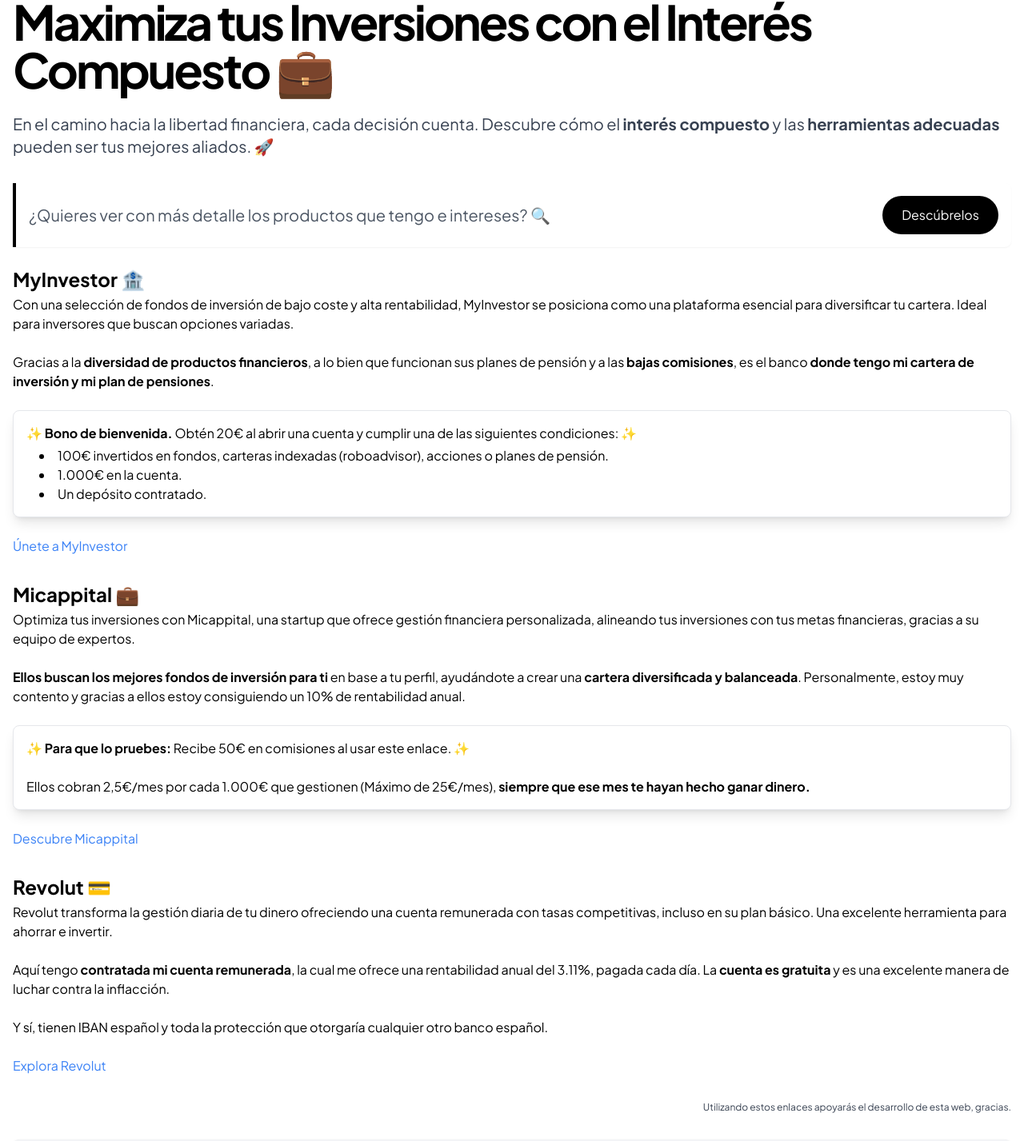
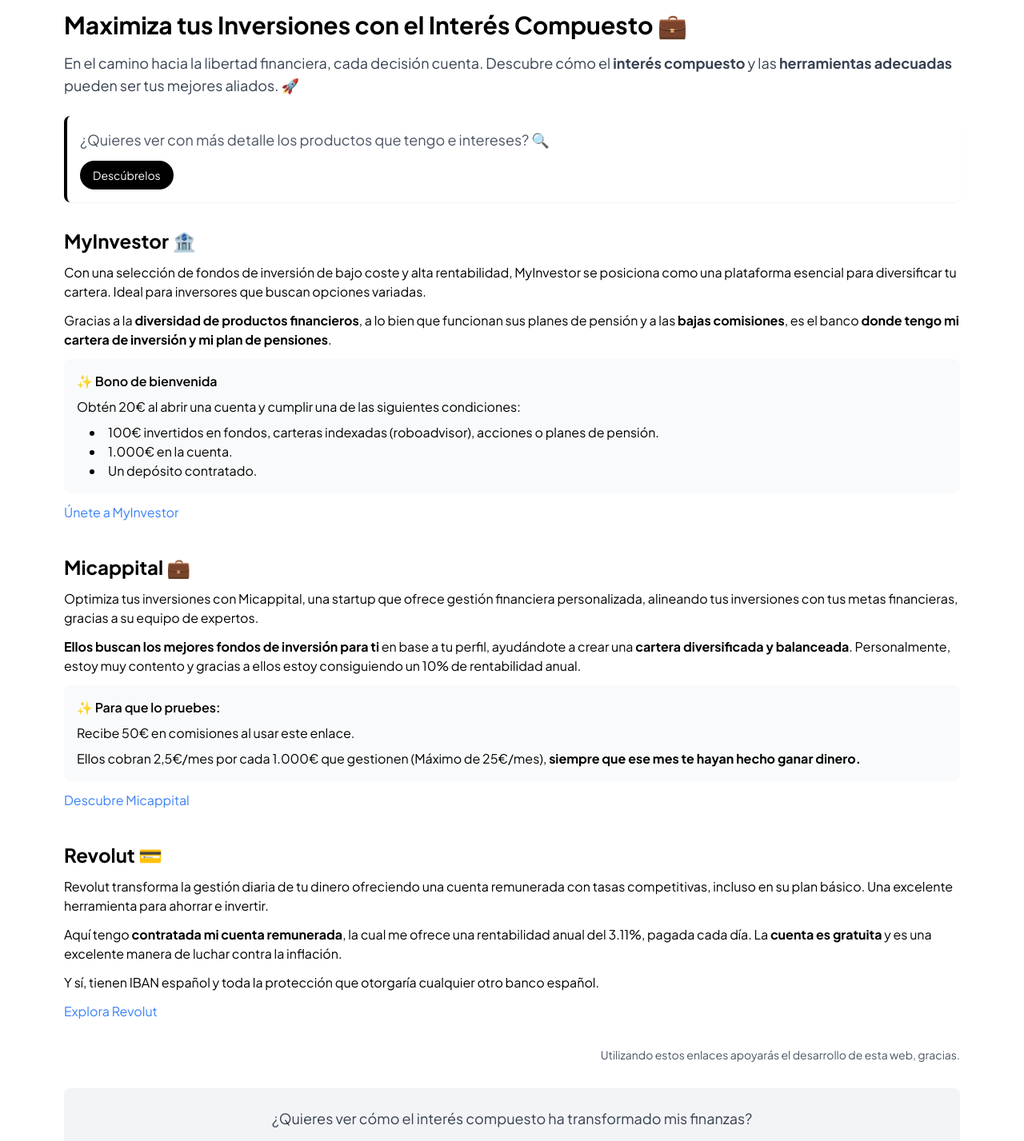
Before and after one commit to jlfernandezfernandez/compound-interest-calculator, a Next.js app: page /mejora-tus-resultados in a window 1280 px wide. Shown: the part 92-1519 px from the top of the page at 80% size. Built offline with nearby package versions, Linux system fonts and the light colour scheme.

Commit message:
feature: general improvements

```diff
--- a/src/app/calculadora-interes-compuesto/page.tsx
+++ b/src/app/calculadora-interes-compuesto/page.tsx
@@ -9,12 +9,13 @@
 
 export const metadata: Metadata = {
   title: "Calculadora de Interés Compuesto Avanzada - Maximiza tus Inversiones",
-  description: "Descubre la calculadora de interés compuesto más completa. Analiza fondos de inversión, planes de pensión y cuentas remuneradas. Optimiza tus rendimientos financieros con nuestra herramienta única.",
+  description:
+    "Descubre la calculadora de interés compuesto más completa. Analiza fondos de inversión, planes de pensión y cuentas remuneradas. Optimiza tus rendimientos financieros con nuestra herramienta única.",
 };
 
 export default function CalculatorPage() {
   return (
-    <div className="flex flex-col min-h-screen max-w-7xl mx-auto px-4 sm:px-6 lg:px-8">
+    <div className="flex flex-col min-h-screen max-w-7xl mx-auto ">
       <IntroductionSection />
       <main className="flex-grow">
         <ProductButtons />
--- a/src/app/layout.tsx
+++ b/src/app/layout.tsx
@@ -43,7 +43,9 @@
         <Providers>
           <div className="flex flex-col min-h-screen">
             <Header />
-            <main className="flex-grow">{children}</main>
+            <main className="flex-grow px-4 sm:px-6 lg:px-8 mb-8">
+              {children}
+            </main>
           </div>
           <SpeedInsights />
           <Analytics />
--- a/src/app/mejora-tus-resultados/page.tsx
+++ b/src/app/mejora-tus-resultados/page.tsx
@@ -1,5 +1,3 @@
-// app/mejora-tus-resultados/page.tsx
-
 import { Metadata } from "next";
 import Link from "next/link";
 
@@ -11,38 +9,39 @@
 
 export default function ImproveResultsPage() {
   return (
-    <main className="p-4 mb-2 max-w-7xl mx-auto">
-      <h1 className="text-3xl sm:text-4xl md:text-5xl lg:text-6xl font-bold tracking-tighter mb-6">
+    <main className="px-4 max-w-6xl mx-auto">
+      <h1 className="text-2xl sm:text-3xl font-bold mb-4">
         Maximiza tus Inversiones con el Interés Compuesto 💼
       </h1>
-      <p className="text-lg sm:text-xl text-gray-700 mb-8">
+      <p className="text-base sm:text-lg text-gray-700 mb-6">
         En el camino hacia la libertad financiera, cada decisión cuenta.
         Descubre cómo el <strong>interés compuesto</strong> y las{" "}
         <strong>herramientas adecuadas</strong> pueden ser tus mejores aliados.
         🚀
       </p>
-      <div className="p-4 mb-6 flex flex-col sm:flex-row justify-between items-center bg-white border-l-4 border-black rounded-r-lg shadow-sm">
-        <p className="text-lg sm:text-xl text-gray-600 dark:text-gray-400 mb-6 sm:mb-0">
+
+      <div className="p-4 mb-8 bg-white border-l-4 border-black rounded-lg shadow-sm">
+        <p className="text-base sm:text-lg text-gray-600 mb-3">
           ¿Quieres ver con más detalle los productos que tengo e intereses? 🔍
         </p>
         <Link
           href="/mejora-tus-resultados/como-invierto"
-          className="inline-block bg-black hover:bg-gray-800 text-white py-3 px-6 rounded-full transition duration-300"
+          className="inline-block bg-black hover:bg-gray-800 text-white text-sm py-2 px-4 rounded-full transition duration-300"
         >
           Descúbrelos
         </Link>
       </div>
-      <div className="space-y-8">
-        <div>
-          <h2 className="text-2xl font-bold mb-1">MyInvestor 🏦</h2>
-          <p>
+
+      <div className="space-y-10">
+        <section>
+          <h2 className="text-xl sm:text-2xl font-bold mb-3">MyInvestor 🏦</h2>
+          <p className="mb-3 text-base">
             Con una selección de fondos de inversión de bajo coste y alta
             rentabilidad, MyInvestor se posiciona como una plataforma esencial
             para diversificar tu cartera. Ideal para inversores que buscan
             opciones variadas.
           </p>
-          <br />
-          <p>
+          <p className="mb-3 text-base">
             Gracias a la <strong>diversidad de productos financieros</strong>, a
             lo bien que funcionan sus planes de pensión y a las{" "}
             <strong>bajas comisiones</strong>, es el banco{" "}
@@ -51,13 +50,13 @@
             </strong>
             .
           </p>
-          <br />
-          <div className="p-4 border bg-white border-gray-200 rounded-lg shadow-lg">
+          <div className="p-4 bg-gray-50 rounded-lg mb-3">
+            <p className="font-semibold mb-2">✨ Bono de bienvenida</p>
             <p>
-              <strong>✨ Bono de bienvenida.</strong> Obtén 20€ al abrir una
-              cuenta y cumplir una de las siguientes condiciones: ✨
+              Obtén 20€ al abrir una cuenta y cumplir una de las siguientes
+              condiciones:
             </p>
-            <ul className="list-disc list-inside mt-1 ml-4">
+            <ul className="list-disc list-inside mt-2 ml-4">
               <li>
                 100€ invertidos en fondos, carteras indexadas (roboadvisor),
                 acciones o planes de pensión.
@@ -66,24 +65,22 @@
               <li>Un depósito contratado.</li>
             </ul>
           </div>
-          <br />
           <a
             href="https://myinvestor.page.link/decXeBGbKbyMkiJEA"
             className="text-blue-500 hover:underline"
           >
             Únete a MyInvestor
           </a>
-        </div>
+        </section>
 
-        <div>
-          <h2 className="text-2xl font-bold mb-1">Micappital 💼</h2>
-          <p>
+        <section>
+          <h2 className="text-xl sm:text-2xl font-bold mb-3">Micappital 💼</h2>
+          <p className="mb-3 text-base">
             Optimiza tus inversiones con Micappital, una startup que ofrece
             gestión financiera personalizada, alineando tus inversiones con tus
             metas financieras, gracias a su equipo de expertos.
           </p>
-          <br />
-          <p>
+          <p className="mb-3 text-base">
             <strong>
               Ellos buscan los mejores fondos de inversión para ti
             </strong>{" "}
@@ -92,67 +89,60 @@
             estoy muy contento y gracias a ellos estoy consiguiendo un 10% de
             rentabilidad anual.
           </p>
-          <br />
-          <div className="p-4 bg-white border border-gray-200 rounded-lg shadow-lg">
-            <p>
-              <strong>✨ Para que lo pruebes:</strong> Recibe 50€ en comisiones
-              al usar este enlace. ✨
-            </p>
-            <br />
-            <p>
+          <div className="p-4 bg-gray-50 rounded-lg mb-3">
+            <p className="font-semibold mb-2">✨ Para que lo pruebes:</p>
+            <p>Recibe 50€ en comisiones al usar este enlace.</p>
+            <p className="mt-2">
               Ellos cobran 2,5€/mes por cada 1.000€ que gestionen (Máximo de
               25€/mes),{" "}
               <strong>siempre que ese mes te hayan hecho ganar dinero.</strong>
             </p>
           </div>
-          <br />
           <a
             href="https://www.micappital.com?referal=jordiluisgZ2kOJ"
             className="text-blue-500 hover:underline"
           >
             Descubre Micappital
           </a>
-        </div>
+        </section>
 
-        <div>
-          <h2 className="text-2xl font-bold mb-1">Revolut 💳</h2>
-          <p>
+        <section>
+          <h2 className="text-xl sm:text-2xl font-bold mb-3">Revolut 💳</h2>
+          <p className="mb-3 text-base">
             Revolut transforma la gestión diaria de tu dinero ofreciendo una
             cuenta remunerada con tasas competitivas, incluso en su plan básico.
             Una excelente herramienta para ahorrar e invertir.
           </p>
-          <br />
-          <p>
+          <p className="mb-3 text-base">
             Aquí tengo <strong>contratada mi cuenta remunerada</strong>, la cual
             me ofrece una rentabilidad anual del 3.11%, pagada cada día. La{" "}
             <strong>cuenta es gratuita</strong> y es una excelente manera de
-            luchar contra la inflacción.
+            luchar contra la inflación.
           </p>
-          <br />
-          <p>
+          <p className="mb-3 text-base">
             Y sí, tienen IBAN español y toda la protección que otorgaría
             cualquier otro banco español.
           </p>
-          <br />
           <a
             href="https://revolut.com/referral/?referral-code=jordilftw5!FEB2-24-VR-ES"
             className="text-blue-500 hover:underline"
           >
             Explora Revolut
           </a>
-        </div>
+        </section>
+      </div>
 
-        <p className="text-right text-xs text-gray-700">
-          Utilizando estos enlaces apoyarás el desarrollo de esta web, gracias.
-        </p>
-      </div>
-      <div className="text-center p-6 mt-8 bg-gray-100 rounded-lg shadow">
-        <p className="text-xl text-gray-700 mb-4">
+      <p className="text-right text-sm text-gray-600 mt-8">
+        Utilizando estos enlaces apoyarás el desarrollo de esta web, gracias.
+      </p>
+
+      <div className="text-center p-6 mt-8 bg-gray-100 rounded-lg">
+        <p className="text-lg text-gray-700 mb-4">
           ¿Quieres ver cómo el interés compuesto ha transformado mis finanzas?
         </p>
         <Link
           href="/mejora-tus-resultados/como-invierto"
-          className="inline-block bg-black hover:bg-gray-800 text-white py-3 px-6 rounded transition duration-300"
+          className="inline-block bg-black hover:bg-gray-800 text-white py-2 px-6 rounded transition duration-300"
         >
           Explora Cómo Invierto
         </Link>
--- a/src/components/FinalSection.tsx
+++ b/src/components/FinalSection.tsx
@@ -3,11 +3,11 @@
 
 export default function FinalSection() {
   return (
-    <section className="mt-12 mb-8 text-center border-t border-gray-200 pt-8">
-      <h2 className="text-xl font-semibold text-gray-800 mb-4">
+    <section className="text-center border-t border-gray-200 pt-8">
+      <h2 className="text-base font-semibold text-gray-800 mb-4">
         Optimiza tus Inversiones
       </h2>
-      <p className="text-gray-600 mb-4">
+      <p className="text-sm text-gray-600 mb-4">
         Descubre herramientas como MyInvestor, Micappital y Revolut para
         potenciar tus estrategias financieras.
       </p>
--- a/src/components/Header/Header.tsx
+++ b/src/components/Header/Header.tsx
@@ -40,7 +40,7 @@
   const toggleMenu = () => setIsMenuOpen(!isMenuOpen);
 
   return (
-    <header className="relative" role="banner">
+    <header className="relative mb-8" role="banner">
       <div className="py-4 px-4 flex items-center justify-between border-b border-gray-200">
         <Logo />
         <ActionButtons isMenuOpen={isMenuOpen} toggleMenu={toggleMenu} />
--- a/src/components/IntroductionSection.tsx
+++ b/src/components/IntroductionSection.tsx
@@ -2,11 +2,11 @@
 
 export default function IntroductionSection() {
   return (
-    <section className="text-center my-8">
-      <h1 className="text-3xl sm:text-4xl font-bold mb-2 text-gray-900">
-        Calculadora de Interés Compuesto Avanzada
+    <section className="text-center mb-8">
+      <h1 className="text-base lg:text-xl font-bold mb-2 text-gray-900">
+        Calculadora de Interés Compuesto
       </h1>
-      <p className="text-lg text-gray-600">
+      <p className="text-sm lg:text-md text-gray-600">
         Simula escenarios y potencia tus inversiones
       </p>
     </section>
```
Also changed, not shown: src/app/mejora-tus-resultados/como-invierto/page.tsx (+25 -38 lines).
